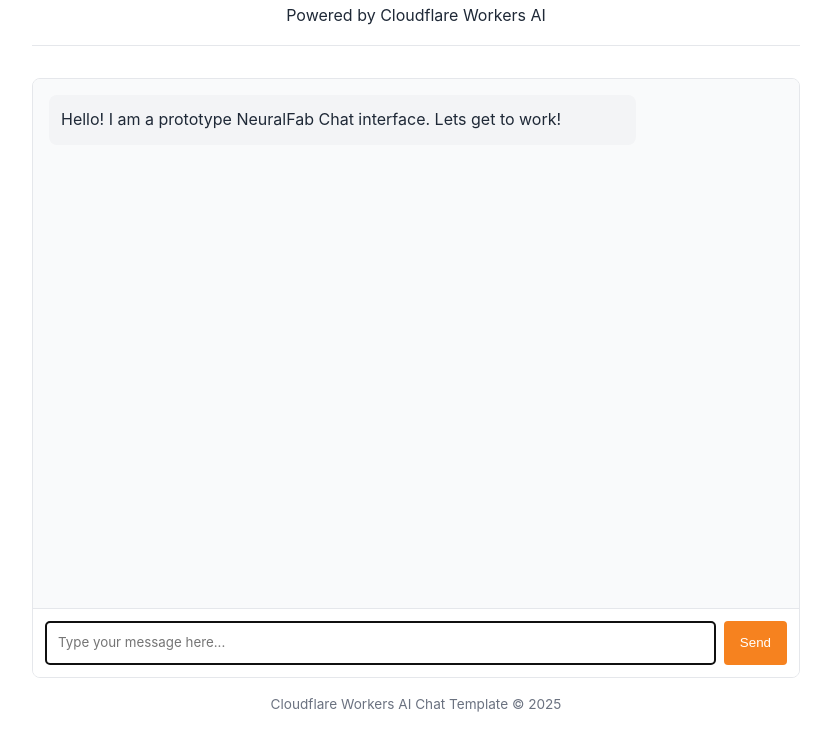
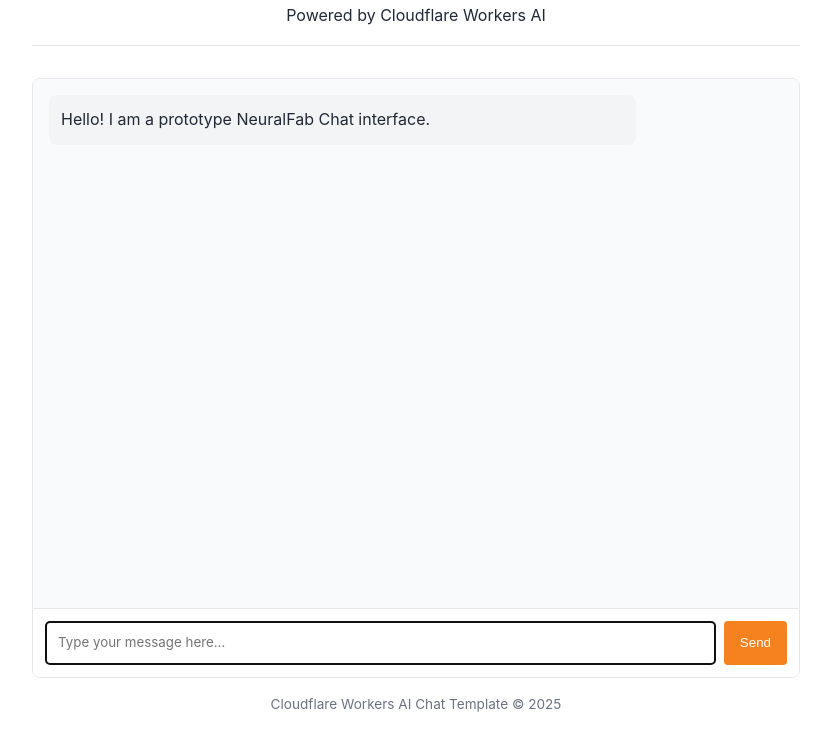
Before and after one commit to jomer4lyfe/llm-chat-app, a website: page public/index.html in a window 1280 px wide. Shown: the part 67-800 px from the top of the page, without its empty margins (224-1055 px from the left). Drawn offline with Linux system fonts and the light colour scheme.

Commit message:
changed opening message to confirm changes have propegated

```diff
--- a/public/index.html
+++ b/public/index.html
@@ -146,7 +146,7 @@
       <div id="chat-messages" class="chat-messages">
         <div class="message assistant-message">
           <p>
-            Hello! I am a prototype NeuralFab Chat interface. Lets get to work!
+            Hello! I am a prototype NeuralFab Chat interface.
           </p>
         </div>
       </div>
```
